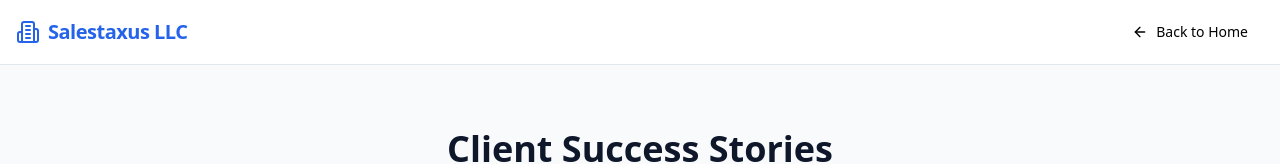
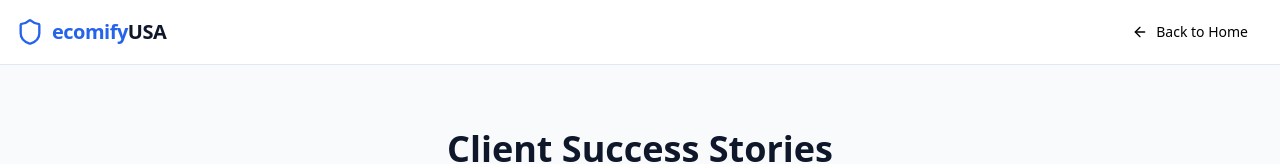
Before and after one commit to rawal7860/ecomifyUSA, a Next.js app: page /case-studies in a window 1280 px wide. Shown: the top 164 px of the page. Built offline with nearby package versions, Linux system fonts and the light colour scheme.

Commit message:
Edit /src/pages/case-studies.tsx

```diff
--- a/src/pages/case-studies.tsx
+++ b/src/pages/case-studies.tsx
@@ -17,8 +17,8 @@ export default function CaseStudiesPage() {
                 {/* Header */}
                 <header className="bg-white border-b border-slate-200 sticky top-0 z-50">
                     <div className="max-w-7xl mx-auto px-4 h-16 flex items-center justify-between">
-                        <Link href="/" className="flex items-center gap-2 font-bold text-xl tracking-tight text-blue-600">
-                            <Building2 className="h-6 w-6" /> Salestaxus LLC
+                        <Link href="/" className="hover:opacity-80 transition-opacity">
+                            <Logo />
                         </Link>
                         <Button variant="ghost" onClick={() => router.push("/")} className="gap-2">
                             <ArrowLeft className="w-4 h-4" /> Back to Home
```
